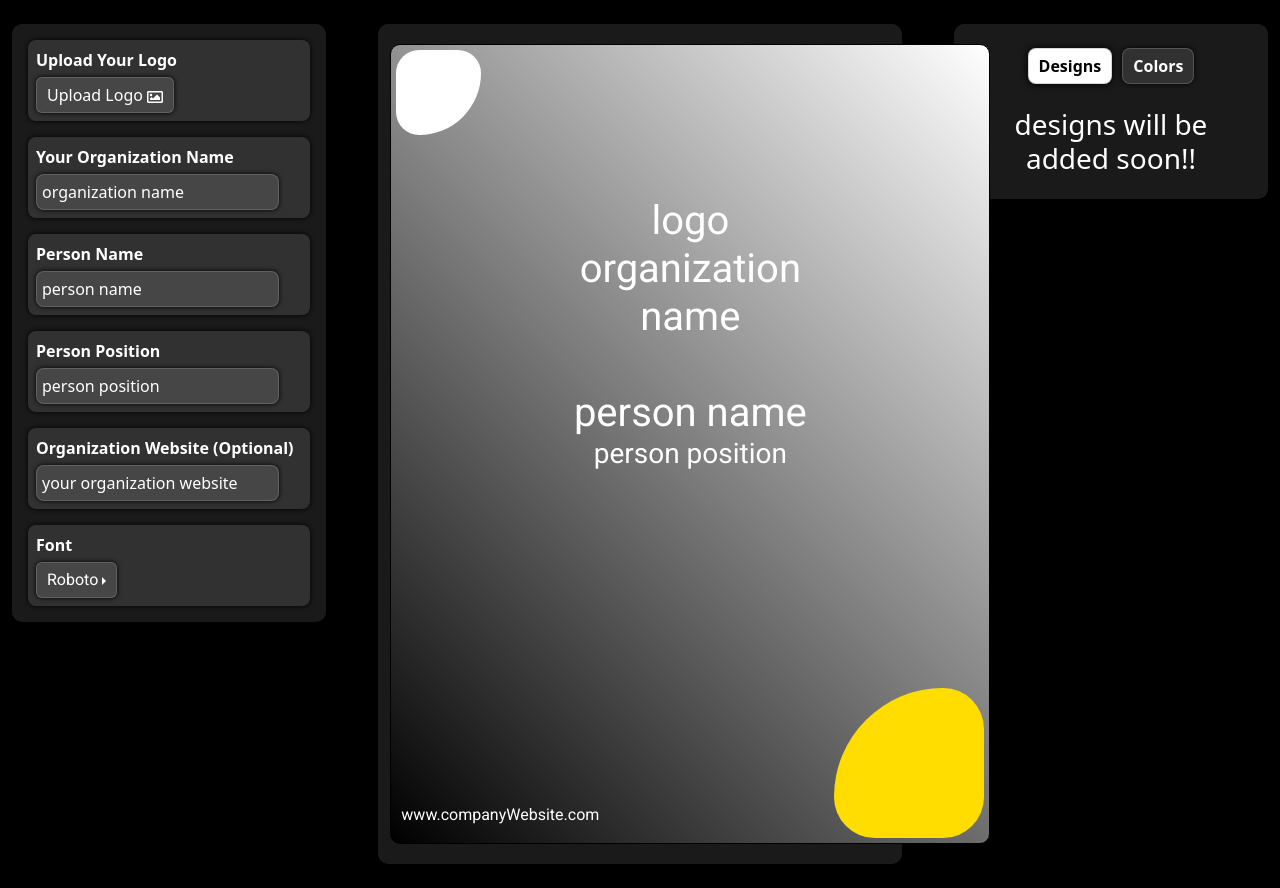
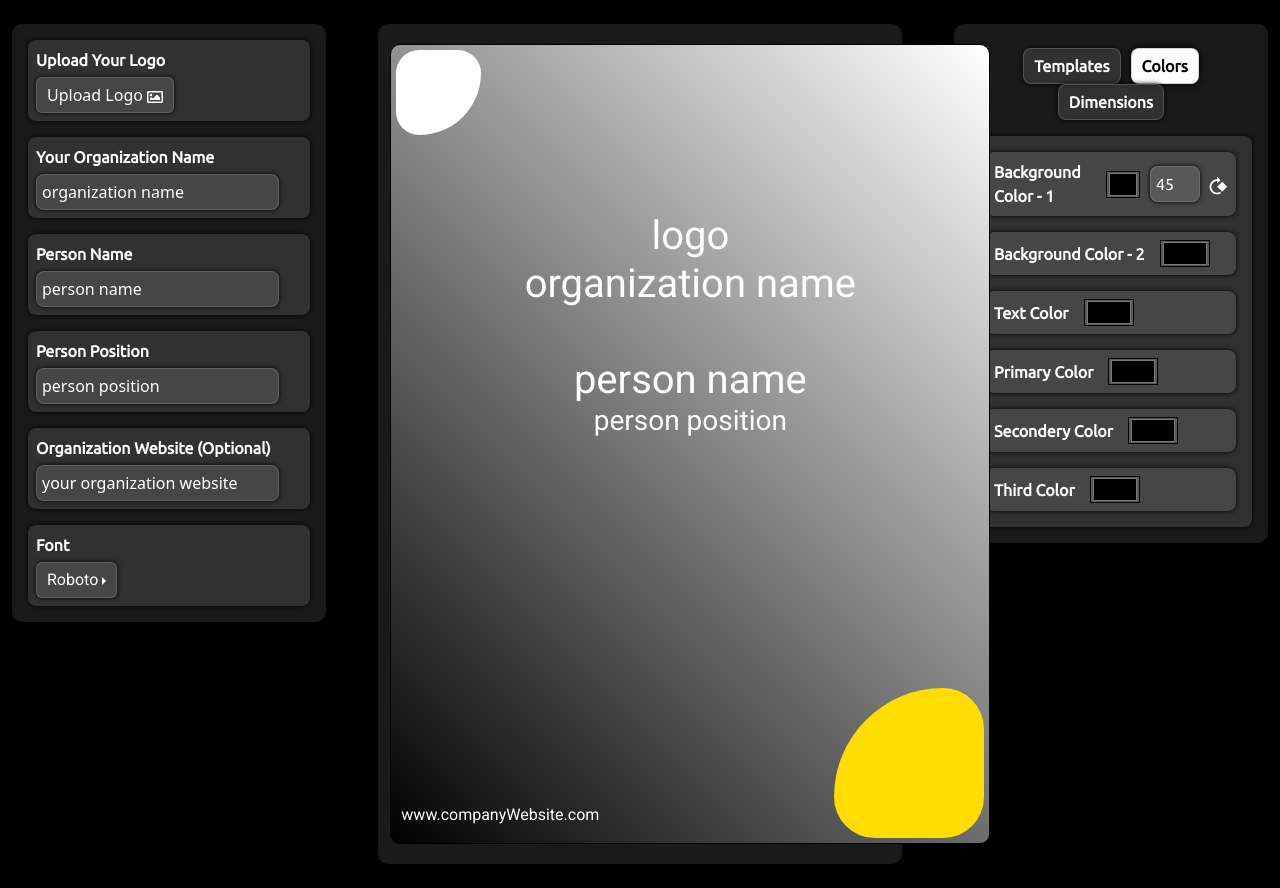
Before and after one commit to a-elshennawy/event-card-generator, a Next.js app: page / in a window 1280 px wide. Built offline with nearby package versions, Linux system fonts and the light colour scheme.

Commit message:
dimensions control

```diff
--- a/app/globals.css
+++ b/app/globals.css
@@ -29,6 +29,7 @@ html {
       text-transform: capitalize;
       font-weight: bold;
       margin-bottom: 5px;
+      font-family: Ubuntu;
 
       svg {
         font-size: 20px;
@@ -97,14 +98,13 @@ html {
     margin: 0px auto !important;
     background-color: #000;
     color: #fff;
-    height: 800px !important;
-    width: 600px !important;
 
     .mainInfo {
       position: absolute;
       top: 30%;
       left: 50%;
       transform: translate(-50%, -30%);
+      width: max-content;
       z-index: 111;
     }
 
@@ -141,6 +141,7 @@ html {
   background: var(--sectionsBG);
   border-radius: 10px;
   color: #fff;
+  font-family: Ubuntu !important;
 
   .switchTab {
     button {
@@ -162,12 +163,12 @@ html {
     }
   }
 
-  .colorSelections {
+  .designInnerSection {
     background: var(--sectionsBG);
     border-radius: 8px;
     box-shadow: 0 0 5px #000;
 
-    .colorContainer {
+    .inputContainer {
       background: var(--sectionsBG);
       border-radius: 8px;
       box-shadow: 0 0 5px #000;
@@ -184,9 +185,11 @@ html {
       input {
         margin-inline-start: 15px;
         cursor: pointer;
+        background: var(--sectionsBG);
       }
 
-      .grDegree {
+      .grDegree,
+      .dimensionInp {
         background: var(--sectionsBG);
         border: 1px solid #9292925d;
         box-shadow: 0 0 5px #000;
@@ -203,6 +206,10 @@ html {
         }
       }
 
+      .dimensionInp {
+        width: 70px;
+      }
+
       span {
         svg {
           font-size: 20px;
--- a/public/Components/CardDesign/CardDesign.tsx
+++ b/public/Components/CardDesign/CardDesign.tsx
@@ -9,6 +9,10 @@ export default function CardDesign() {
     position,
     website,
     selectedFont,
+    height,
+    width,
+    borderRadius,
+    padding,
     backgroundColor_one,
     backgroundColor_two,
     gradientDegree,
@@ -28,6 +32,10 @@ export default function CardDesign() {
             fontFamily: selectedFont,
             background: `linear-gradient(${gradientDegree}deg, ${backgroundColor_one},${backgroundColor_two})`,
             color: textColor,
+            height: `${height}px`,
+            width: `${width}px`,
+            borderRadius: `${borderRadius}px`,
+            padding: `${padding}px`,
           }}
         >
           <div
--- a/public/Components/Designs/Designs.tsx
+++ b/public/Components/Designs/Designs.tsx
@@ -4,7 +4,9 @@ import { useCardStore } from "@/public/Store/useCardStore";
 import { MdRotate90DegreesCw } from "react-icons/md";
 
 export default function Designs() {
-  const [activeTab, setActiveTab] = useState<"designs" | "colors">("designs");
+  const [activeTab, setActiveTab] = useState<
+    "templates" | "colors" | "dimensions"
+  >("colors");
   const {
     backgroundColor_one,
     backgroundColor_two,
@@ -13,6 +15,10 @@ export default function Designs() {
     secondaryColor,
     gradientDegree,
     thirdColor,
+    height,
+    width,
+    borderRadius,
+    padding,
     setBackgroundColor_one,
     setBackgroundColor_two,
     setGradientDegree,
@@ -20,16 +26,20 @@ export default function Designs() {
     setPrimaryColor,
     setSecondaryColor,
     setThirdColor,
+    setHeight,
+    setWidth,
+    setBorderRadius,
+    setPadding,
   } = useCardStore();
   return (
     <>
       <div className="col-3 designSection m-0 p-3">
         <div className="switchTab text-center mb-2 p-2">
           <button
-            className={activeTab == "designs" ? "selected" : ""}
-            onClick={() => setActiveTab("designs")}
+            className={activeTab == "templates" ? "selected" : ""}
+            onClick={() => setActiveTab("templates")}
           >
-            Designs
+            Templates
           </button>
           <button
             className={activeTab == "colors" ? "selected" : ""}
@@ -37,10 +47,23 @@ export default function Designs() {
           >
             Colors
           </button>
+          <button
+            className={activeTab == "dimensions" ? "selected" : ""}
+            onClick={() => setActiveTab("dimensions")}
+          >
+            Dimensions
+          </button>
         </div>
+
+        {activeTab === "templates" && (
+          <div className="designInnerSection text-center p-3 m-0">
+            <h3 className="py-2 m-0">SOON !!!</h3>
+          </div>
+        )}
+
         {activeTab === "colors" && (
-          <div className="colorSelections p-3 m-0">
-            <div className="colorContainer mb-3 p-2">
+          <div className="designInnerSection p-3 m-0">
+            <div className="inputContainer mb-3 p-2">
               <label>background color - 1</label>
               <input
                 type="color"
@@ -57,7 +80,7 @@ export default function Designs() {
                 <MdRotate90DegreesCw />
               </span>
             </div>
-            <div className="colorContainer mb-3 p-2">
+            <div className="inputContainer mb-3 p-2">
               <label>background color - 2</label>
               <input
                 type="color"
@@ -65,7 +88,7 @@ export default function Designs() {
                 onChange={(e) => setBackgroundColor_two(e.target.value)}
               />
             </div>
-            <div className="colorContainer mb-3 p-2">
+            <div className="inputContainer mb-3 p-2">
               <label>text color</label>
               <input
                 type="color"
@@ -73,7 +96,7 @@ export default function Designs() {
                 onChange={(e) => setTextColor(e.target.value)}
               />
             </div>
-            <div className="colorContainer mb-3 p-2">
+            <div className="inputContainer mb-3 p-2">
               <label>primary color</label>
               <input
                 type="color"
@@ -81,7 +104,7 @@ export default function Designs() {
                 onChange={(e) => setPrimaryColor(e.target.value)}
               />
             </div>
-            <div className="colorContainer mb-3 p-2">
+            <div className="inputContainer mb-3 p-2">
               <label>secondery color</label>
               <input
                 type="color"
@@ -89,7 +112,7 @@ export default function Designs() {
                 onChange={(e) => setSecondaryColor(e.target.value)}
               />
             </div>
-            <div className="colorContainer p-2">
+            <div className="inputContainer p-2">
               <label>third color</label>
               <input
                 type="color"
@@ -99,9 +122,49 @@ export default function Designs() {
             </div>
           </div>
         )}
-        {activeTab === "designs" && (
-          <div className="designSelections text-center">
-            <h3 className="py-2 m-0">designs will be added soon!!</h3>
+
+        {activeTab === "dimensions" && (
+          <div className="designInnerSection text-center p-3 m-0">
+            <div className="inputContainer mb-3 p-2">
+              <label>height</label>
+              <input
+                className="dimensionInp"
+                type="number"
+                value={height}
+                onChange={(e) => setHeight(Number(e.target.value))}
+              />
+              <strong className="ms-2"> px</strong>
+            </div>
+            <div className="inputContainer mb-3 p-2">
+              <label>width</label>
+              <input
+                className="dimensionInp"
+                type="number"
+                value={width}
+                onChange={(e) => setWidth(Number(e.target.value))}
+              />
+              <strong className="ms-2"> px</strong>
+            </div>
+            <div className="inputContainer mb-3 p-2">
+              <label>border radius</label>
+              <input
+                className="dimensionInp"
+                type="number"
+                value={borderRadius}
+                onChange={(e) => setBorderRadius(Number(e.target.value))}
+              />
+              <strong className="ms-2"> px</strong>
+            </div>
+            <div className="inputContainer mb-3 p-2">
+              <label>padding</label>
+              <input
+                className="dimensionInp"
+                type="number"
+                value={padding}
+                onChange={(e) => setPadding(Number(e.target.value))}
+              />
+              <strong className="ms-2"> px</strong>
+            </div>
           </div>
         )}
       </div>
--- a/public/Store/useCardStore.ts
+++ b/public/Store/useCardStore.ts
@@ -10,6 +10,10 @@ interface UserCardState {
   website: string;
   selectedFont: string;
   fontSize: number;
+  height: number;
+  width: number;
+  borderRadius: number;
+  padding: number;
   backgroundColor_one: string;
   backgroundColor_two: string;
   gradientDegree: number;
@@ -24,6 +28,10 @@ interface UserCardState {
   setWebsite: (website: string) => void;
   setSelectedFont: (font: string) => void;
   setFontSize: (size: number) => void;
+  setHeight: (height: number) => void;
+  setWidth: (width: number) => void;
+  setBorderRadius: (radius: number) => void;
+  setPadding: (padding: number) => void;
   setBackgroundColor_one: (color: string) => void;
   setBackgroundColor_two: (color: string) => void;
   setGradientDegree: (degree: number) => void;
@@ -42,6 +50,10 @@ export const useCardStore = create<UserCardState>((set) => ({
   website: "",
   selectedFont: "Roboto",
   fontSize: 16,
+  height: 800,
+  width: 600,
+  borderRadius: 10,
+  padding: 20,
   backgroundColor_one: "#000",
   backgroundColor_two: "#fff",
   gradientDegree: 45,
@@ -56,6 +68,10 @@ export const useCardStore = create<UserCardState>((set) => ({
   setWebsite: (website) => set({ website }),
   setSelectedFont: (selectedFont) => set({ selectedFont }),
   setFontSize: (fontSize) => set({ fontSize }),
+  setHeight: (height) => set({ height }),
+  setWidth: (width) => set({ width }),
+  setBorderRadius: (borderRadius) => set({ borderRadius }),
+  setPadding: (padding) => set({ padding }),
   setBackgroundColor_one: (backgroundColor_one) => set({ backgroundColor_one }),
   setBackgroundColor_two: (backgroundColor_two) => set({ backgroundColor_two }),
   setGradientDegree: (gradientDegree) => set({ gradientDegree }),
```
